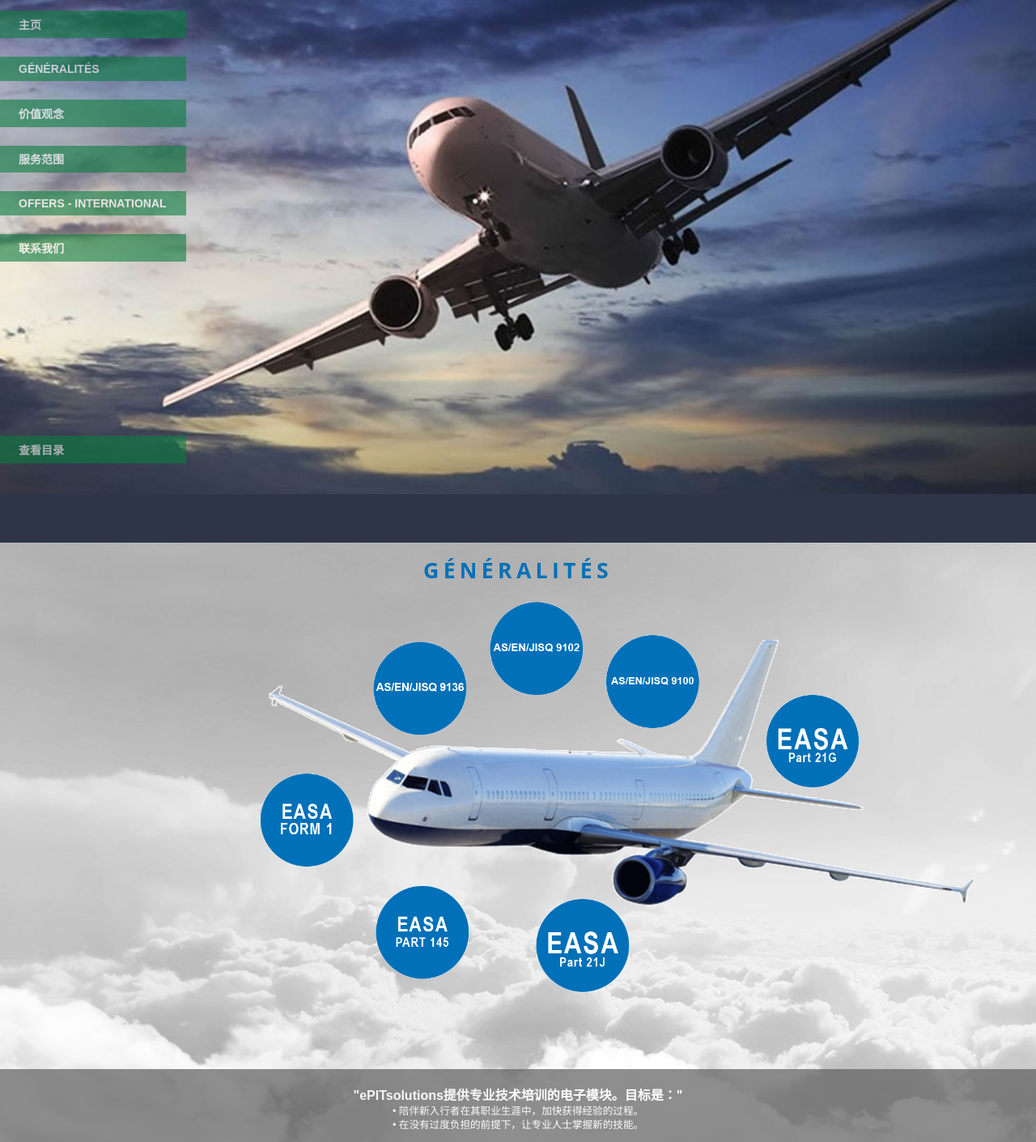
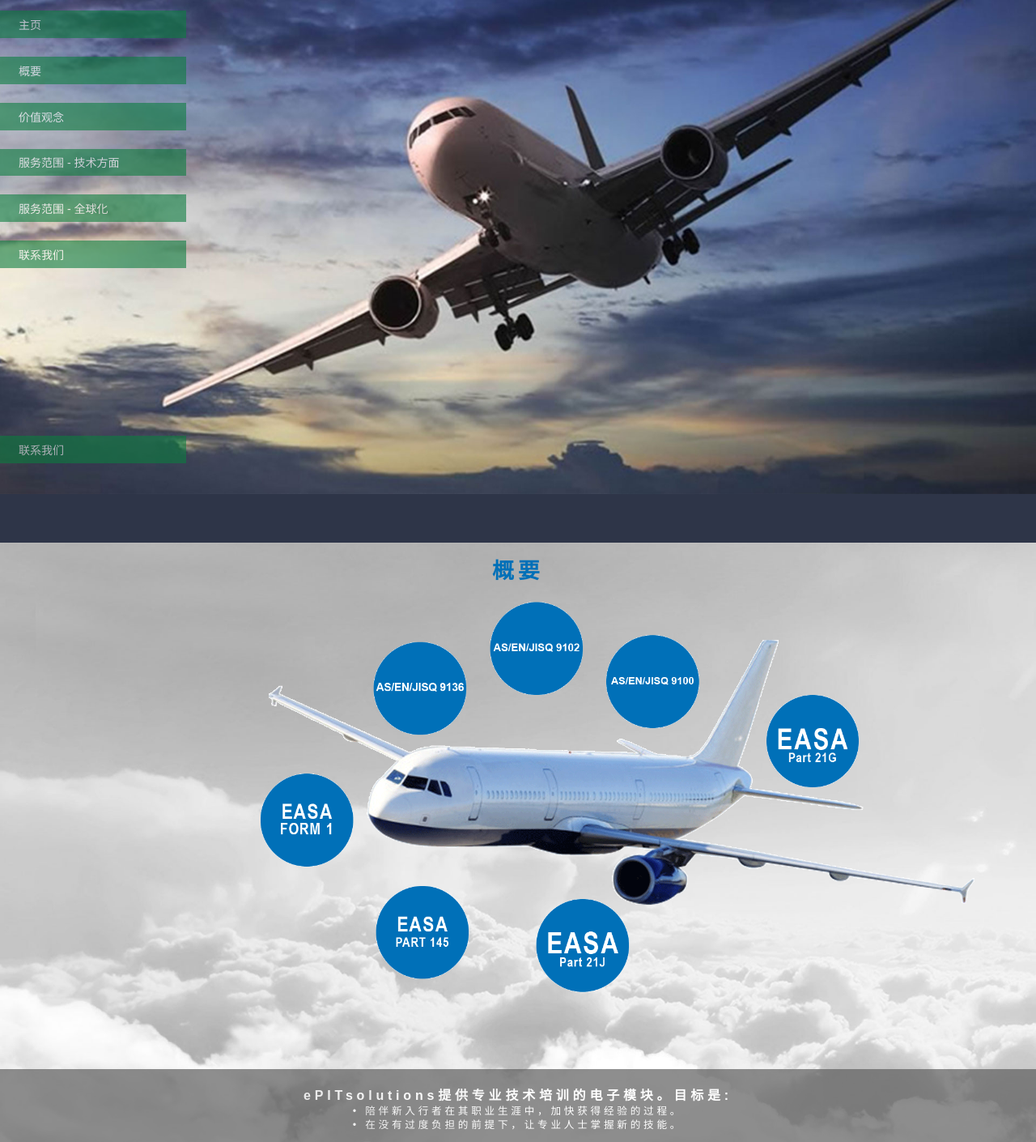
Before and after one commit to jonathandelmar/epitsolutions, a website: page index-cn.html in a window 1280 px wide. Shown: the part 130-1540 px from the top of the page at 81% size. Drawn offline with nearby package versions, Linux system fonts and the light colour scheme.

Commit message:
Update chinese texts

```diff
--- a/index-cn.html
+++ b/index-cn.html
@@ -52,12 +52,12 @@
 
     <nav id="page-navigation">
         <a href="#page-top">主页</a>
-        <a href="#about">GÉNÉRALITÉS</a>
+        <a href="#about">概要</a>
         <a href="#values">价值观念</a>
-        <a href="#offers">服务范围</a>
-        <a href="#our-offers">OFFERS - INTERNATIONAL</a>
+        <a href="#offers">服务范围 - 技术方面</a>
+        <a href="#our-offers">服务范围 - 全球化</a>
         <a href="#contact">联系我们</a>
-        <a href="https://epitsolutions.elmg.net/ets">查看目录</a>
+        <a href="https://epitsolutions.elmg.net/ets">联系我们</a>
     </nav>
 
     <header>
@@ -71,12 +71,12 @@
 
     <section id="about">
         <div class="container-bg">
-            <h2 class="section-heading">GÉNÉRALITÉS</h2>
+            <h2 class="section-heading">概要</h2>
             <div class="container">
                 <div class="row">
                     <div class="col-lg-12 text-center">
                         <div class="content">
-                            <p><strong>"ePITsolutions提供专业技术培训的电子模块。目标是："</strong></p>
+                            <p><strong>ePITsolutions提供专业技术培训的电子模块。目标是:</strong></p>
                             <p class="bullet">&bull; 陪伴新入行者在其职业生涯中，加快获得经验的过程。</p>
                             <p class="bullet">&bull; 在没有过度负担的前提下，让专业人士掌握新的技能。</p>
                         </div>
@@ -106,7 +106,7 @@
             <div class="row">
                 <div class="col-lg-12 text-center">
                     <div class="content">
-                        <h2>服务范围</h2>
+                        <h2>服务范围 - 技术方面</h2>
                         <ul>
                             <li>我们的电子练习模块操作简单，易于理解，以动画为基础，配以语音讲解，课程包括授课和练习。</li>
                             <li>这练习模块目录是根据我们的技术专长（民用航空）来制定的。</li>
@@ -122,7 +122,7 @@
         <div class="container">
             <div class="row">
                 <div class="col-lg-12 text-center">
-                    <h2 class="section-heading">服务范围</h2>
+                    <h2 class="section-heading">服务范围 - 全球化</h2>
                     <div class="content">
                         <p class="bullet">&bull; 您可以在空闲时运作ePITsolutions模块，配合个人节奏，不会干扰日间的工作。</p>
                         <p class="bullet">&bull; ePITsolutions有限公司总部位于香港，提供英语，法语和普通话软件。</p>
--- a/less/creative.less
+++ b/less/creative.less
@@ -180,7 +180,7 @@ aside {
         display: block;
         padding: 3% 10%;
         margin: 10% 0;
-        font: bold 100% arial, sans-serif;
+        font: 200 100% arial, sans-serif;
         cursor: none;
     }
     a:hover {
@@ -315,6 +315,11 @@ h2.section-heading {
     }
 }
 
+.page-cn #about .container p {
+    font-weight: normal;
+    letter-spacing: .3em;
+}
+
 #values {
     position: relative;
     width: 100%;
@@ -420,7 +425,7 @@ h2.section-heading {
                 position: absolute;
                 .serif-font;
                 h2 {
-                    font-size: 2.5em;
+                    font-size: 190%;
                     text-align: left;
                     margin-left: .6em;
                 }
```
Also changed, not shown: css/creative.css, css/creative.min.css.
